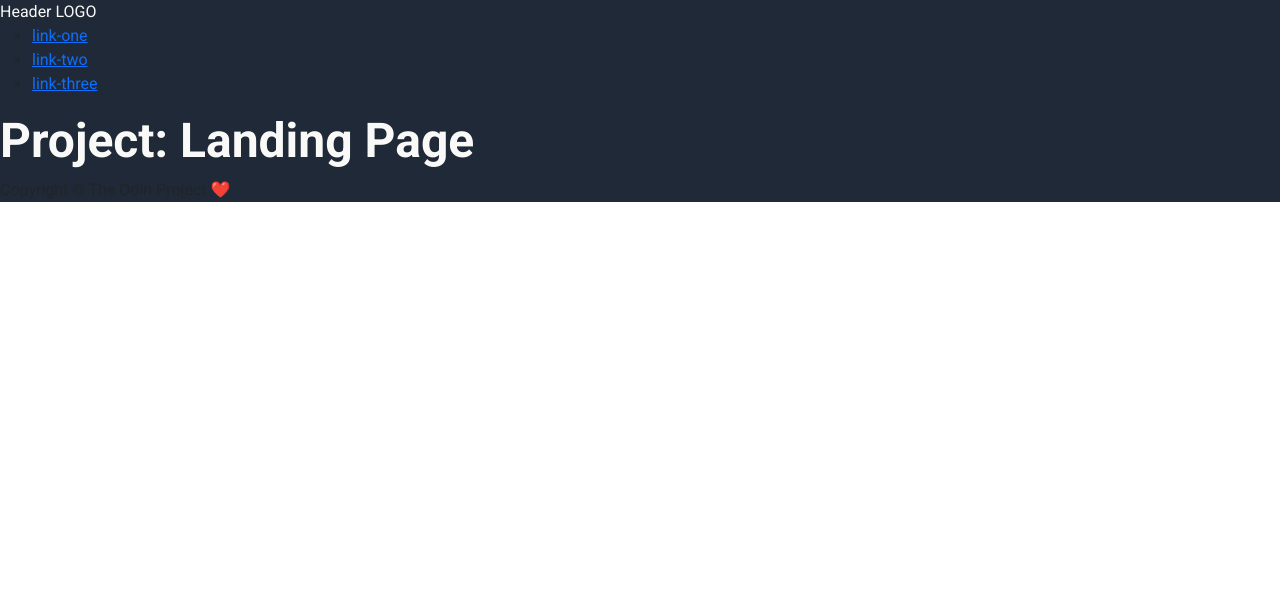
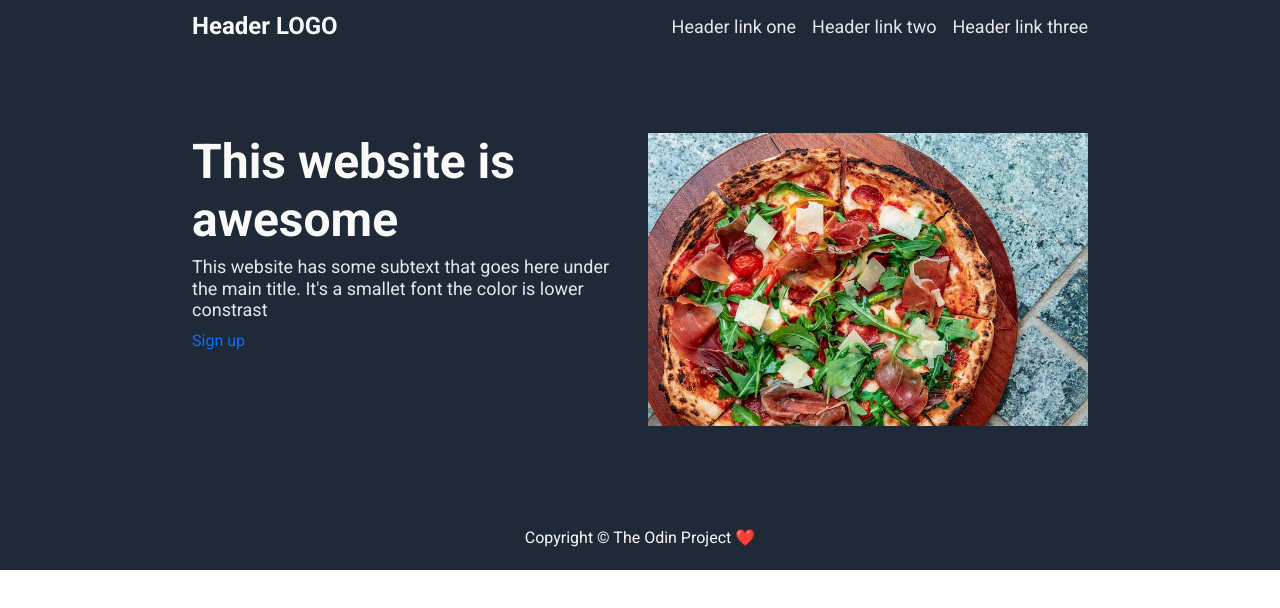
Before and after one commit to thiagossdev/odin-landing-page, a plain HTML site: page index.html in a window 1280 px wide. Drawn offline with Linux system fonts and the light colour scheme.

Commit message:
Add hero section

```diff
--- a/css/style.css
+++ b/css/style.css
@@ -4,6 +4,25 @@ body {
   font-family: Roboto, sans-serif;
   display: flex;
   flex-direction: column;
+}
+
+ul {
+  list-style: none;
+  display: flex;
+  margin: 0;
+  padding: 0;
+  gap: 1rem;
+}
+
+a {
+  text-decoration: none;
+}
+
+.left-header,
+.right-header {
+  display: flex;
+  align-items: center;
+  gap: 1rem;
 }
 
 .bg-primary {
@@ -14,11 +33,74 @@ body {
   background-color: #e5e7eb;
 }
 
+.text-primary {
+  background-color: #1f2937;
+}
+
+.text-secondary {
+  color: #e5e7eb;
+}
+
 .text-white {
   color: #f9faf8;
+}
+
+.container {
+  display: flex;
+  justify-content: space-between;
+
+  max-width: 56rem;
+  width: 100%;
+  margin-left: auto;
+  margin-right: auto;
+}
+
+.row {
+  display: flex;
+  justify-content: space-between;
+  gap: 1rem;
+}
+
+.col {
+  width: 100%;
+}
+
+.header {
+  border-bottom: 1px solid #1f2937;
+  display: flex;
+  justify-content: space-between;
+  padding: .5rem;
+}
+
+.logo {
+  font-size: 1.5rem;
+  font-weight: 700;
+}
+
+.links {
+  font-size: 1.125rem;
+}
+
+.hero {
+  padding: 5rem 0;
 }
 
 .hero-title {
   font-size: 3rem;
   font-weight: 900;
 }
+
+.hero-subtitle {
+  font-size: 1.125rem;
+}
+
+.hero-image {
+  width: 100%;
+}
+
+.footer {
+  height: 4rem;
+  display: flex;
+  align-items: center;
+  justify-content: center;
+}
--- a/index.html
+++ b/index.html
@@ -10,6 +10,7 @@
 </head>
 <body>
   <div class="header bg-primary">
+    <div class="container">
       <div class="left-header">
         <div class="logo text-white">
           Header LOGO
@@ -17,16 +18,31 @@
       </div>
       <div class="right-header">
         <ul class="links">
-        <li><a href="google.com">link-one</a></li>
-        <li><a href="google.com">link-two</a></li>
-        <li><a href="google.com">link-three</a></li>
+          <li><a class="text-secondary" href="#one">Header link one</a></li>
+          <li><a class="text-secondary" href="#two">Header link two</a></li>
+          <li><a class="text-secondary" href="#three">Header link three</a></li>
         </ul>
       </div>
     </div>
+  </div>
   <div class="hero bg-primary">
-    <h1 class="hero-title text-white">Project: Landing Page</title>
+    <div class="container">
+      <div class="row">
+        <div class="col">
+          <h1 class="hero-title text-white">This website is awesome</h1>
+          <h2 class="hero-subtitle text-secondary">
+            This website has some subtext that goes here under the
+            main title. It's a smallet font the color is lower constrast
+          </h2>
+          <a href="#signup">Sign up</a>
         </div>
-  <div class="footer bg-primary">
+        <div class="col">
+          <img class="hero-image" src="./img/pizza-banner.jpeg" alt="Image">
+        </div>
+      </div>
+    </div>
+  </div>
+  <div class="footer bg-primary text-white">
     Copyright &copy; The Odin Project ❤️
   </div>
 </body>
```
Also changed, not shown: img/pizza-banner.jpeg (added). Lines whose indentation alone changed are shown as unchanged.
